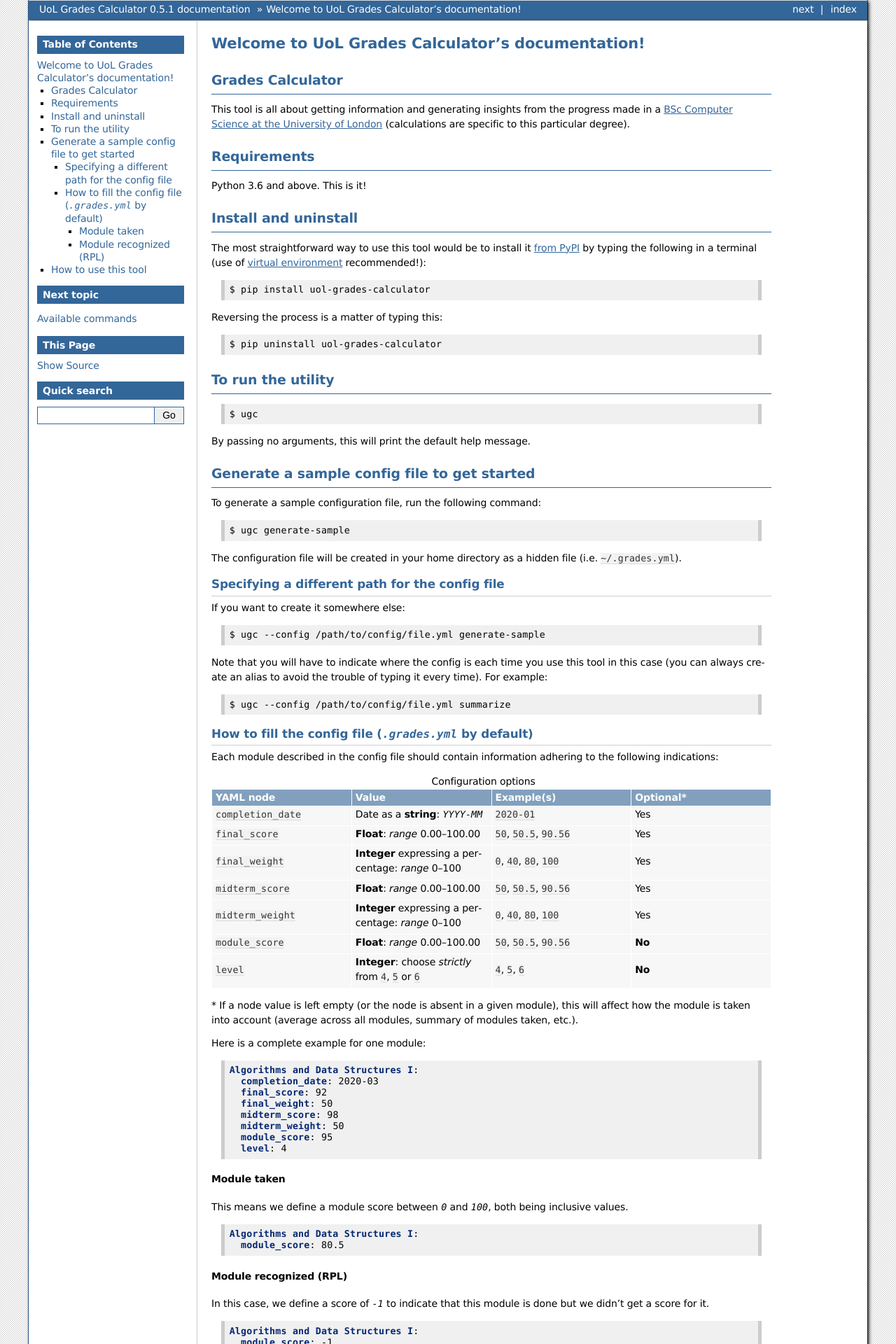
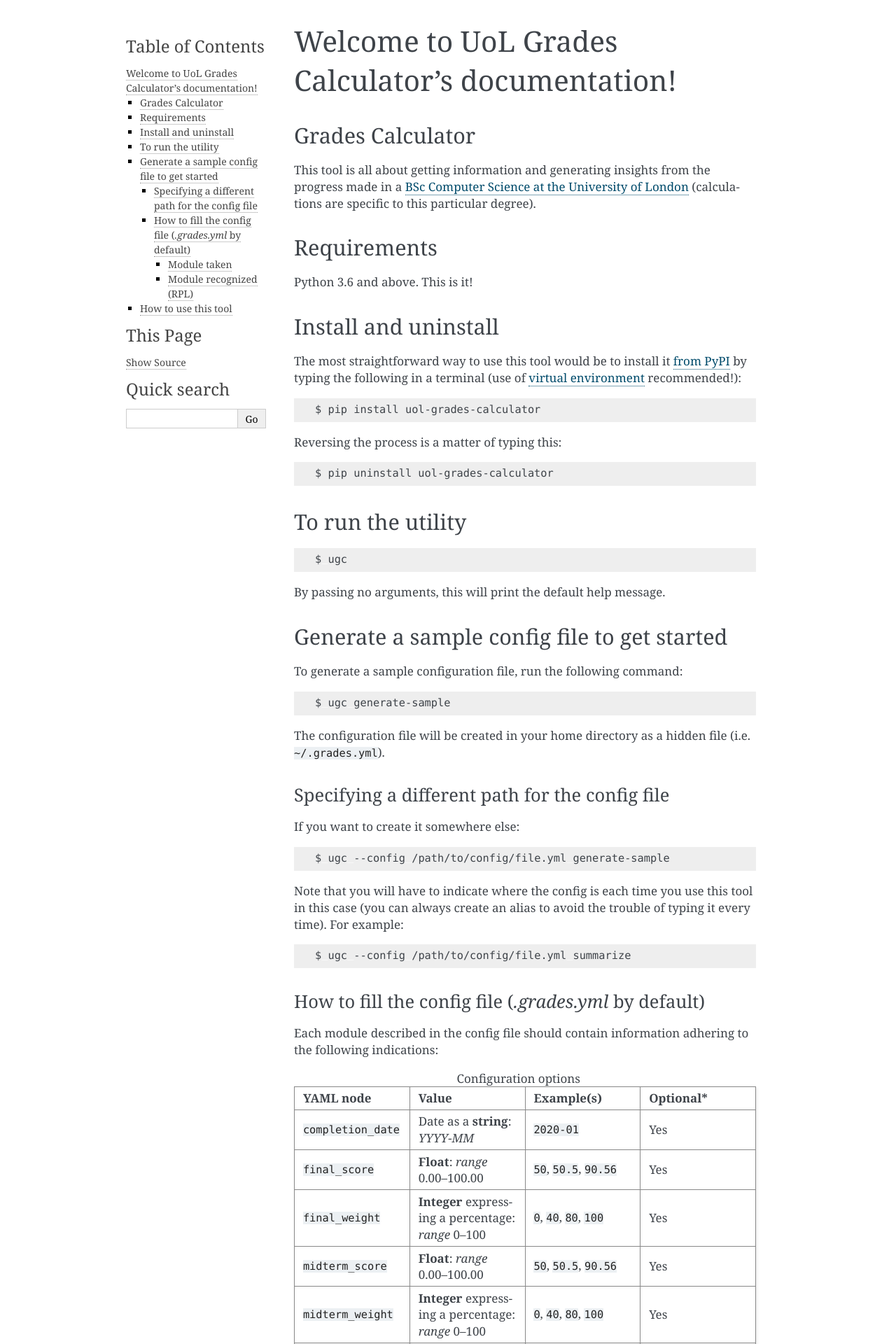
Before and after one commit to sglavoie/uol-grades-calculator, a Sphinx documentation site: the page built from docs/index.rst, in a window 1280 px wide. Shown: the top 1920 px of the page at 70% size. Built offline with Sphinx 7.4.7, drawn with Linux system fonts in a browser that asks for light colours; some of the changed text lies outside the part shown.

Commit message:
Docs: Switch Sphinx theme back to alabaster
* The navigation is more readable than with the `bizstyle` theme once
  a greater number of items are shown in the menu.

```diff
--- a/docs/conf.py
+++ b/docs/conf.py
@@ -54,7 +54,7 @@
 # The theme to use for HTML and HTML Help pages.  See the documentation for
 # a list of builtin themes.
 #
-html_theme = "bizstyle"
+html_theme = "alabaster"
 
 # Add any paths that contain custom static files (such as style sheets) here,
 # relative to this directory. They are copied after the builtin static files,
```
